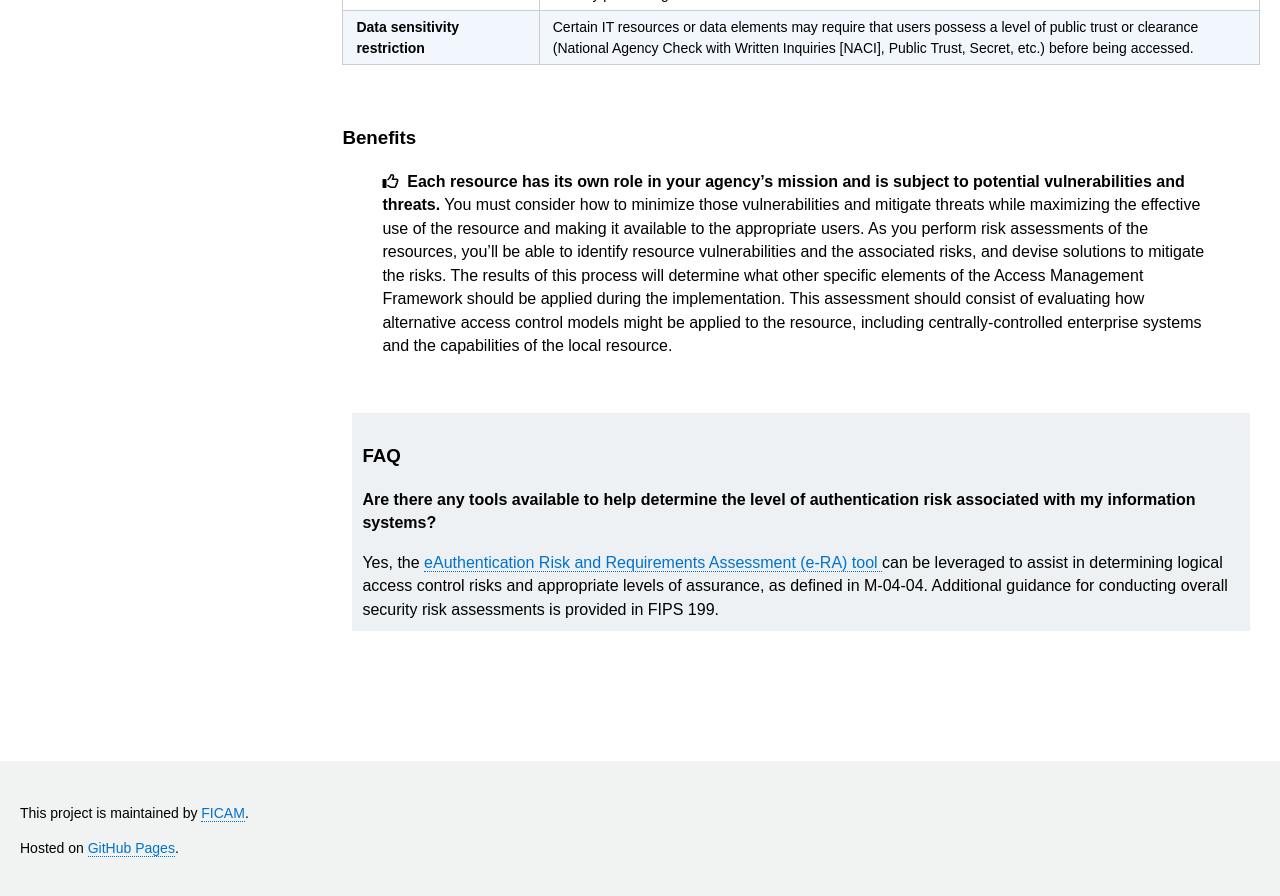
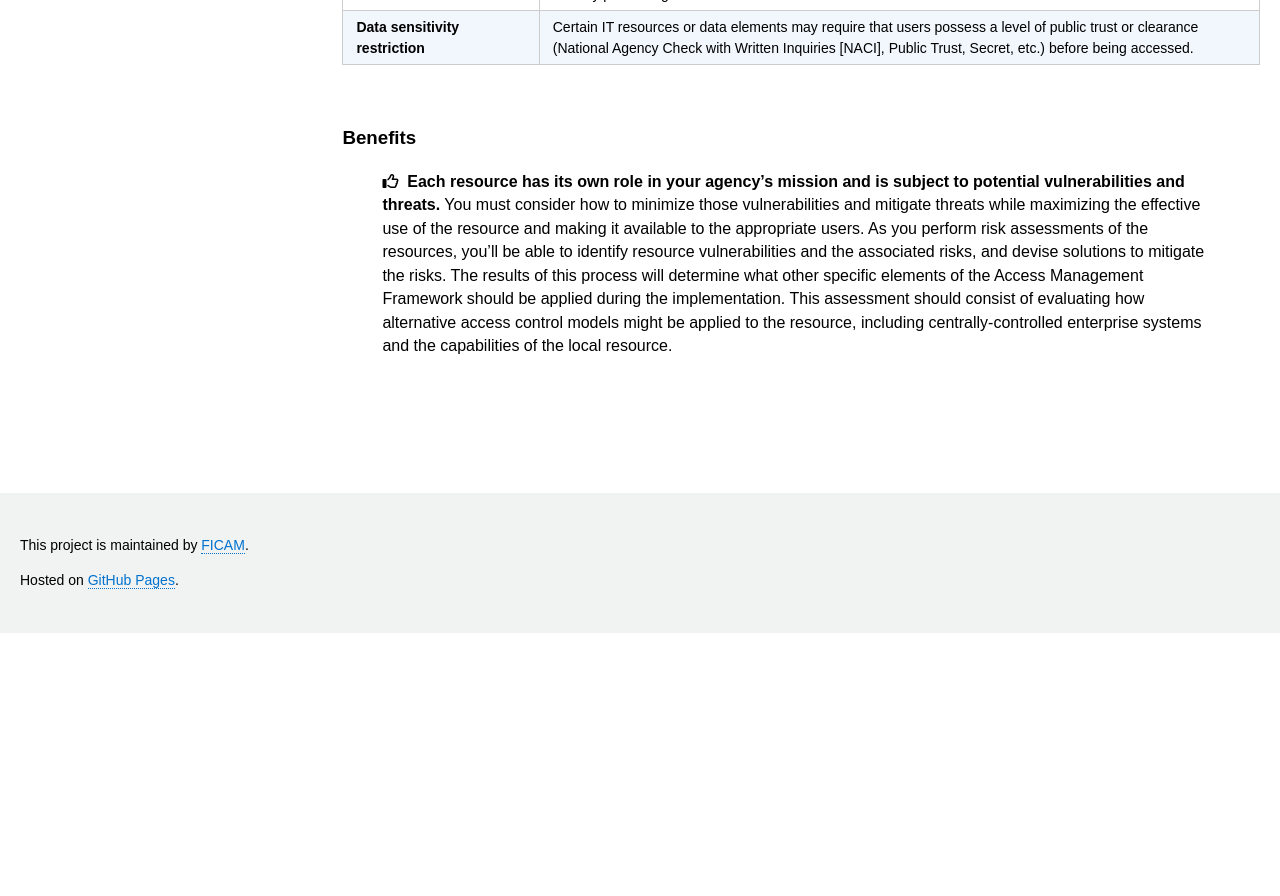
Before and after one commit to bnbuckler/ficam-access, a Jekyll site: the page built from pages/4_step-4.md, in a window 1280 px wide and 900 px high, scrolled down 2839 px. Shown: the top 896 px of the window. Built offline with Jekyll 4.4.1, drawn with Linux system fonts in a browser that asks for light colours; nearby versions of some CDN libraries; after the commit the page ends 3472 px from its top, so only the background shows below that.

Commit message:
Fixed typos

```diff
--- a/pages/4_step-4.md
+++ b/pages/4_step-4.md
@@ -73,11 +73,3 @@ For many existing resources, your agency has likely already determined which res
 ### Benefits
 
 > <i class="fa fa-thumbs-o-up" aria-hidden="true"></i> &nbsp;**Each resource has its own role in your agency’s mission and is subject to potential vulnerabilities and threats.** You must consider how to minimize those vulnerabilities and mitigate threats while maximizing the effective use of the resource and making it available to the appropriate users. As you perform risk assessments of the resources, you’ll be able to identify resource vulnerabilities and the associated risks, and devise solutions to mitigate the risks. The results of this process will determine what other specific elements of the Access Management Framework should be applied during the implementation. This assessment should consist of evaluating how alternative access control models might be applied to the resource, including centrally-controlled enterprise systems and the capabilities of the local resource.
-
-<br>
-
-<div style="background-color: #edf1f3;color: black;margin: 10px;padding: 10px">
-
-<h3><span>FAQ</span></h3>
-<p><strong>Are there any tools available to help determine the level of authentication risk associated with my information systems?</strong></p>
-Yes, the <a href="https://www.idmanagement.gov/IDM/s/article_search_detail?KID=ka1t00000004DfQAAU&Type=Site_Article__kav" target="_blank"> eAuthentication Risk and Requirements Assessment (e-RA) tool </a> can be leveraged to assist in determining logical access control risks and appropriate levels of assurance, as defined in M-04-04. Additional guidance for conducting overall security risk assessments is provided in FIPS 199.
```
Also changed, not shown: pages/5_step-5.md (+1 -1 lines).
